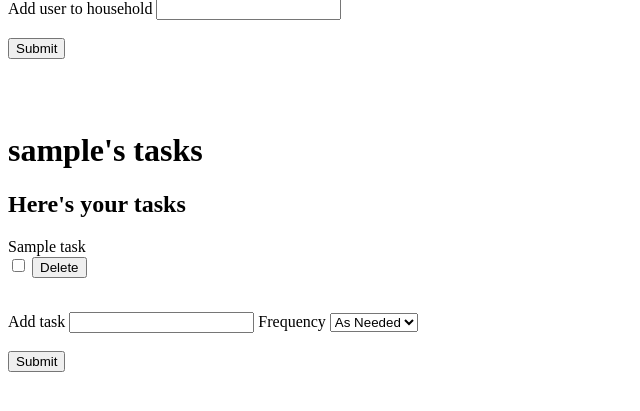
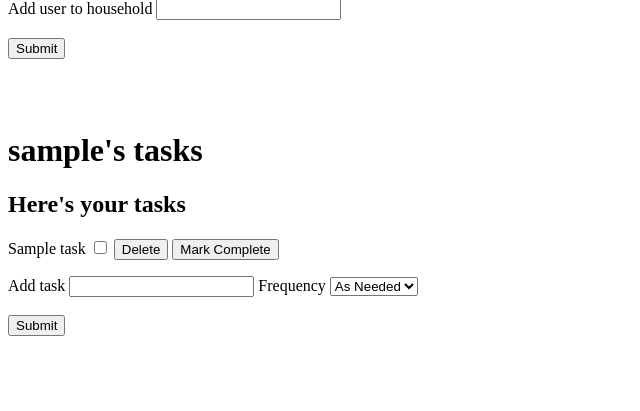
Before and after one commit to edunkpatrick/TO-DO, a Flask app: page /add_task in a window 1280 px wide. Shown: the part 202-613 px from the top of the page, without its empty margins (0-640 px from the left). Run offline with Flask 2, Linux system fonts and the light colour scheme; the visitor is signed in with stand-in values (Sample User, id 1); tables that the repository leaves empty hold one stand-in row (values such as "Sample post"); some libraries are stand-ins or nearby versions.

Commit message:
mark tasks complete functions in progress

```diff
--- a/crud.py
+++ b/crud.py
@@ -94,6 +94,21 @@ def delete_task(user_name, task_name):
 
     return deleted_task
 
+def complete_task(user_name, task_name):
+    """Marks task complete"""
+    # selected_task = Tasks.query.filter(Tasks.task_name == task_name).all()
+    # print("this is task", selected_task)
+    user = Users.query.filter(Users.user_name == user_name).first()
+    # print("this is user", user)
+    user_id = user.user_id
+    # print("this is user id", user_id)
+    # task_id = tasks.user_id
+    completed_task = Tasks.query.filter(Tasks.task_name == task_name, Tasks.user_id == user_id).first()
+    completed_task.completed = True
+    # print("this is deleted tasks", deleted_tasts)
+
+    return completed_task
+
 # def get_count_of_tasks(household_id):
 #     """Get a data set of counts of tasks per user"""
 
--- a/model.py
+++ b/model.py
@@ -49,6 +49,7 @@ class Tasks(db.Model):
     task_name = db.Column(db.String(50))
     user_id = db.Column(db.Integer, db.ForeignKey('users.user_id'))
     task_description = db.Column(db.Text, nullable=True)
+    completed = db.Column(db.Boolean)
     date_completed = db.Column(db.Date)
     frequency = db.Column(db.String(20))
 
--- a/server.py
+++ b/server.py
@@ -130,6 +130,13 @@ def show_user_landing():
     # list in jinja loop on assigned_tasks.html
     get_tasks = crud.get_tasks(user_profile_selected)
 
+    # try to display "no list" if empty list
+    # if len(get_tasks) < 1:
+    #     get_tasks = None
+    # else:
+    #     pass
+
+
     return render_template('household.html', get_tasks=get_tasks, user_profile_selected=user_profile_selected, household_name=household_name, user_list=user_list)
 
 @app.route('/add_task')
@@ -170,14 +177,31 @@ def delete_selected_task():
         db.session.delete(delete)
         db.session.commit()
         # flash(f"you have successfully deleted {selected_task}")
-        return f"you have succesfully deleted {selected_task}"
+        return selected_task
     else:
         return "that didnt work"
 
+@app.route('/complete_task')
+def complete_selected_task():
+    """Marks selected task complete"""
 
+    # household_name = session["account_name"]
+    # user_list = crud.get_users_by_household(household_name)
+    user_assigned = session["user_name"]
+
+    # need to query for task_id to make sure exact row is deleted
+    selected_task = request.args.get("task")
+
+    if selected_task:
+        complete = crud.complete_task(user_assigned, selected_task)
+        db.session.commit()
+        completed_task = complete.task_name
+        return completed_task
+    else:
+        return "that didnt work"
 
 # TO DO:
-# add functions to remove/edit tasks and to mark complete
+# add functions to mark complete
 # add DOM manipulation to change tasks
 # add chart that shows task contributions per user of household
 
--- a/static/updateTasks.js
+++ b/static/updateTasks.js
@@ -1,7 +1,6 @@
 'use strict';
 
 // DELETE SELECTED TASK
-// deleteButton selects button and gives popup but checkbox irrelevant
 function deleteButton() {
     const toDel = document.getElementById('task').value;
     const answer = confirm(`are you sure you want to delete ${toDel}`);
@@ -10,15 +9,16 @@ function deleteButton() {
         const url = `/delete_task?${queryString}`;
         fetch(url)
             .then((response) => response.text())
-            .then((delete_task) => {
-                // use dom manipulation to remove task from page
-                // const toRemove = document.querySelector(status);
-                // console.log(`this is status${status}`)
-                // toRemove.remove();
-                toDel.remove();
-                // const toRemove = document.getElementById('task');
-                // toRemove.remove(delete_task);
-                console.log('worked and didnt reload');
+            .then((status) => {
+                const toRemoveLabel = document.getElementById('taskid');
+                toRemoveLabel.remove();
+                const toRemoveBox = document.getElementById('task');
+                toRemoveBox.remove();
+                const toRemoveDelete = document.getElementById('delete');
+                toRemoveDelete.remove();
+                const toRemoveComplete = document.getElementById('complete');
+                toRemoveComplete.remove();
+                alert(`${status} has successfully been removed`);
             });
     }
     else {
@@ -26,32 +26,16 @@ function deleteButton() {
     }
     }
 
-// const button = document.querySelector('#delete_checkbox');
-// button.addEventListener('submit', () => {
-//     const task = document.querySelector('#task').value;
-//     const url = `/delete_task?${task}`;
+// MARKS TASK COMPLETE
 
-//     fetch(url)
-//     })
-//         .then((response) => response.text())
-//         .then((task) => {
-//             document.querySelector('#task').innerHTML = task;
-//         });
+function completeButton() {
+    const toComplete = document.getElementById('task').value;
 
-
-// function deleteTask() {
-//     let answer = confirm("Are you sure you want to delete this task?");
-//     if (answer)
-//         {
-//             ("#delete_checkbox").remove();
-//             //   then update the list with server/crud
-//         }
-
-// }
-
-// MARKS COMPLETE
-
-// completeTask = document.querySelector('#mark_complete');
-// function handleTask() {
-//     completeTask.innerH
-// }
+    const queryString = new URLSearchParams({ task: toComplete }).toString();
+    const url = `/complete_task?${queryString}`;
+    fetch(url)
+        .then((response) => response.text())
+        .then((status) => {
+            console.log(status);
+    });
+};
--- a/templates/household.html
+++ b/templates/household.html
@@ -43,11 +43,12 @@
 
 <h2>Here's your tasks</h2>
 {% for task in get_tasks %}
-    <label for="task">{{ task }}</label>
-    <form action="/delete_task">
+    <label for="task" id="taskid">{{ task }}</label>
+    <!-- <form action="/delete_task"> -->
     <input type="checkbox" id="task" value="{{ task }}">
-    <button onclick='deleteButton()'>Delete</button>
-    </form>
+    <button id="delete" onclick='deleteButton()'>Delete</button>
+    <button id="complete" onclick='completeButton()'>Mark Complete</button>
+    <!-- </form> -->
     <br>
 {% endfor %}
 
```
